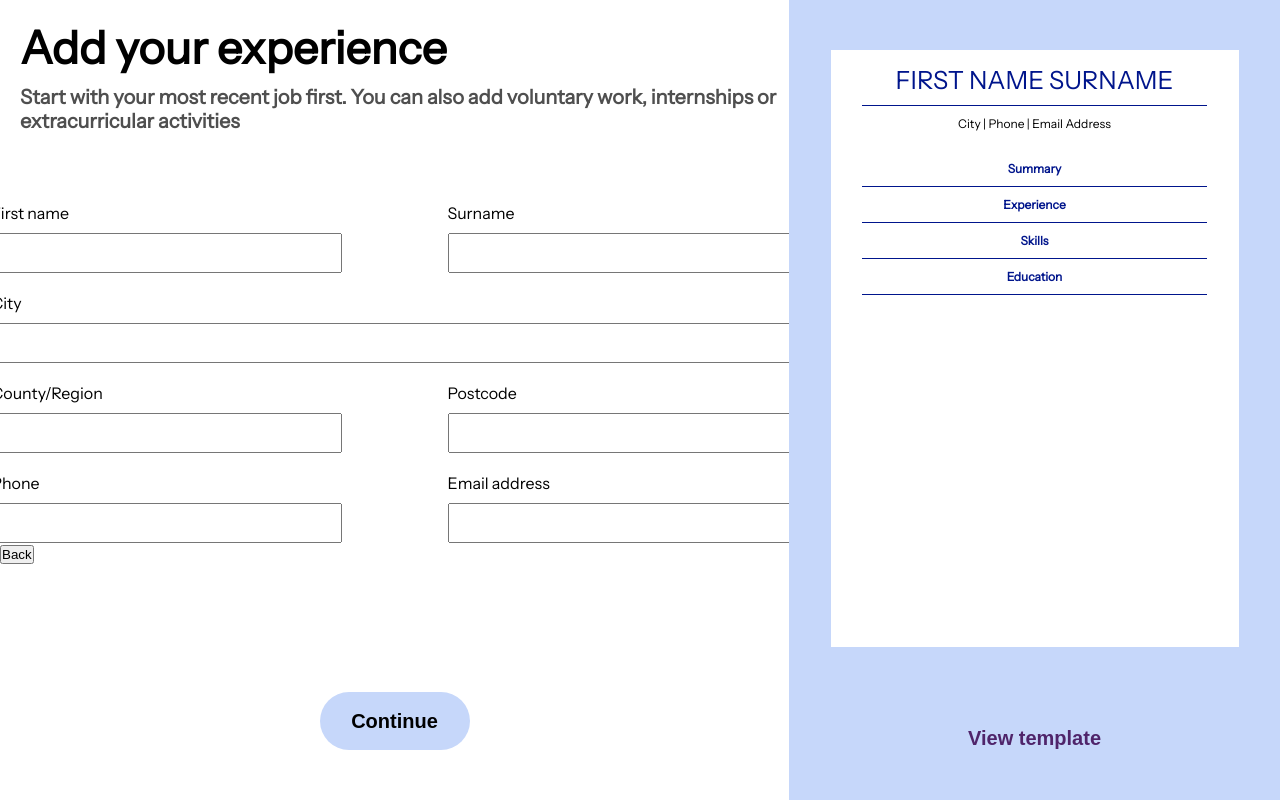
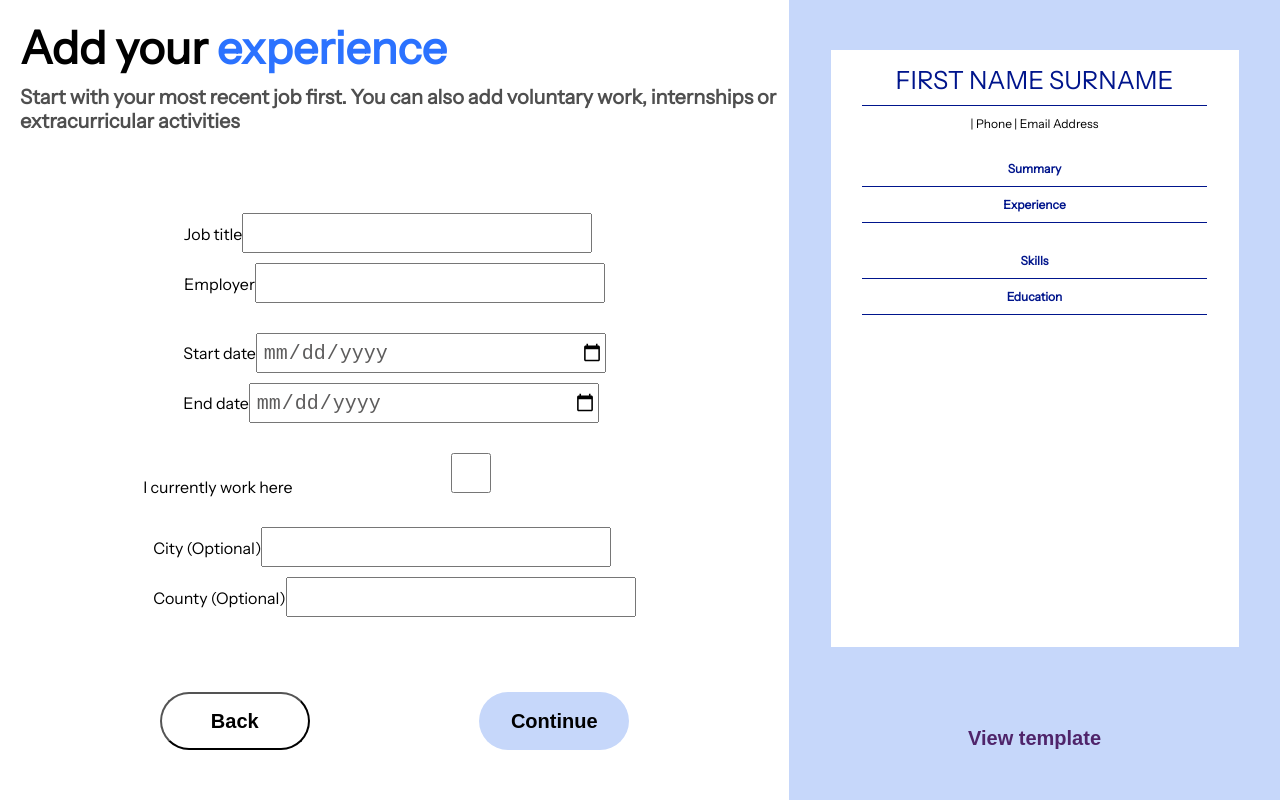
Before and after one commit to andchermeister/OP_CV_Application, a React (Vite) app in the folder cv-app/: page / in a window 1280 px wide. Both pictures are taken after a click on the button "Continue". Built offline with nearby package versions, Linux system fonts and the light colour scheme.

Commit message:
Created folders for forms components and styles. Added styling fixed to the buttons. Implemented form display change on pressing the button. Started to display experience form at CVPreview.

```diff
--- a/cv-app/src/App.jsx
+++ b/cv-app/src/App.jsx
@@ -2,11 +2,13 @@ import { useState } from "react";
 import "./App.css";
 import "./styles/CVPreview.css";
 import "./styles/Header.css";
-import "./styles/Form.css";
+import "./styles/forms/ContactForm.css";
+import "./styles/forms/ExperienceForm.css";
 import "./styles/Buttons.css";
 import "./components/Header.jsx";
 import Header from "./components/Header.jsx";
-import Form from "./components/Form.jsx";
+import ContactForm from "./components/forms/ContactForm.jsx";
+import ExperienceForm from "./components/forms/ExperienceForm.jsx";
 import Buttons from "./components/Buttons.jsx";
 import CVPreview from "./components/CVPreview.jsx";
 
@@ -30,6 +32,12 @@ function App() {
     postCode: "",
     phone: "",
     email: "",
+    jobTitle: "",
+    empoyer: "",
+    startDate: "",
+    endDate: "",
+    cityOfWork: "",
+    countyOfWork: "",
   });
 
   const [pageIndex, setPageIndex] = useState(0);
@@ -38,7 +46,8 @@ function App() {
     <div className="App">
       <div>
         <Header page={page} />
-        <Form setFormData={setFormData} />
+        {page === "contact" && <ContactForm setFormData={setFormData} />}
+        {page === "experience" && <ExperienceForm setFormData={setFormData} />}
         <Buttons
           pageIndex={pageIndex}
           pages={pages}
--- a/cv-app/src/components/Buttons.jsx
+++ b/cv-app/src/components/Buttons.jsx
@@ -19,7 +19,16 @@ function Buttons({ pageIndex, pages, setPage, setPageIndex }) {
         </button>
       )}
       {pageIndex !== pages.length - 1 && (
-        <button onClick={next} id="conitnue-btn">
+        <button
+          onClick={next}
+          id="conitnue-btn"
+          style={{
+            left:
+              pageIndex === 0
+                ? "calc((100vw - 491px - 150px) / 2)"
+                : "calc((100vw - 491px - 150px) * 0.75)",
+          }}
+        >
           Continue
         </button>
       )}
--- a/cv-app/src/components/CVPreview.jsx
+++ b/cv-app/src/components/CVPreview.jsx
@@ -7,9 +7,9 @@ function CVPreview({ formData }) {
         </h1>
         <div className="separator-A4"></div>
         <div id="phone-number-email-A4">
-          {formData.city || "City"}
-          {formData.countyRegion || ""}
-          {formData.postCode || ""} | {formData.phone || "Phone"} |{" "}
+          {formData.city + " " || "City"}
+          {formData.countyRegion + " " || ""}
+          {formData.postCode + " " || ""} | {formData.phone || "Phone"} |{" "}
           {formData.email || "Email Address"}
         </div>
         <div id="h6-section">
@@ -21,6 +21,21 @@ function CVPreview({ formData }) {
             Experience
           </h6>
           <div className="separator-A4"></div>
+          <div>
+            {formData.jobTitle && <div>{formData.jobTitle}</div>}
+            {formData.empoyer && <div>{formData.empoyer}</div>}
+          </div>
+          <div>
+            {formData.startDate && (
+              <div>
+                {formData.endDate
+                  ? formData.startDate + " to " + formData.endDate
+                  : formData.startDate + " to current"}
+              </div>
+            )}
+            {formData.cityOfWork ? formData.cityOfWork : ""}
+            {formData.countyOfWork ? ", " + formData.countyOfWork : ""}
+          </div>
           <h6 id="skills-A4" className="h6-info">
             Skills
           </h6>
--- a/cv-app/src/components/Header.jsx
+++ b/cv-app/src/components/Header.jsx
@@ -34,7 +34,7 @@ function Header({ page }) {
   const titleNSubTitle = getTitleNSubTitle();
   const isArray = Array.isArray(titleNSubTitle);
 
-  const keywords = ["contact", "information"];
+  const keywords = ["contact", "information", "experience"];
 
   const renderTitle = (title) => {
     return title.split(" ").map((word, idx) =>
--- a/cv-app/src/components/Form.jsx
+++ b/cv-app/src/components/forms/ContactForm.jsx
@@ -1,4 +1,4 @@
-function Form({ setFormData }) {
+function ContactForm({ setFormData }) {
   const handleChange = (e) => {
     const { name, value } = e.target;
     setFormData((prev) => ({
@@ -8,7 +8,7 @@ function Form({ setFormData }) {
   };
   return (
     <>
-      <form action="" id="contact-form">
+      <form id="contact-form">
         <div id="first-name-and-surname">
           <div className="contact-form">
             <label htmlFor="firstName">First name</label>
@@ -90,4 +90,4 @@ function Form({ setFormData }) {
   );
 }
 
-export default Form;
+export default ContactForm;
--- /dev/null
+++ b/cv-app/src/components/forms/ExperienceForm.jsx
@@ -0,0 +1,85 @@
+function ExperienceForm({ setFormData }) {
+  const handleChange = (e) => {
+    const { name, value } = e.target;
+    setFormData((prev) => ({
+      ...prev,
+      [name]: value,
+    }));
+  };
+  return (
+    <>
+      <form id="contact-form">
+        <div id="job-title-and-empoyer">
+          <div className="experience-form">
+            <label htmlFor="jobTitle">Job title</label>
+            <input
+              type="text"
+              name="jobTitle"
+              id="jobTitle"
+              required
+              onChange={handleChange}
+            />
+          </div>
+          <div className="experience-form">
+            <label htmlFor="empoyer">Employer</label>
+            <input
+              type="text"
+              name="empoyer"
+              id="empoyer"
+              required
+              onChange={handleChange}
+            />
+          </div>
+        </div>
+        <div id="start-date-and-end-date">
+          <div className="experience-form">
+            <label htmlFor="startDate">Start date</label>
+            <input
+              type="date"
+              name="startDate"
+              id="startDate"
+              required
+              onChange={handleChange}
+            />
+          </div>
+          <div className="experience-form">
+            <label htmlFor="endDate">End date</label>
+            <input
+              type="date"
+              name="endDate"
+              id="endDate"
+              required
+              onChange={handleChange}
+            />
+          </div>
+        </div>
+        <div className="experience-form">
+          <label htmlFor="currentlyWork">I currently work here </label>
+          <input type="checkbox" name="currentCheckbox" id="currentCheckbox" />
+        </div>
+        <div id="city-and-county">
+          <div className="experience-form">
+            <label htmlFor="cityOfWork">City (Optional)</label>
+            <input
+              type="text"
+              name="cityOfWork"
+              id="cityOfWork"
+              onChange={handleChange}
+            />
+          </div>
+          <div className="experience-form">
+            <label htmlFor="countyOfWork">County (Optional)</label>
+            <input
+              type="text"
+              name="countyOfWork"
+              id="countyOfWork"
+              onChange={handleChange}
+            />
+          </div>
+        </div>
+      </form>
+    </>
+  );
+}
+
+export default ExperienceForm;
--- a/cv-app/src/styles/Buttons.css
+++ b/cv-app/src/styles/Buttons.css
@@ -1,12 +1,21 @@
-#conitnue-btn {
+#conitnue-btn,
+#back-btn {
   position: absolute;
   width: 150px;
   height: 58px;
   font-size: 20px;
   font-weight: 600;
+  border-radius: 30px;
+  bottom: 50px;
+}
+
+#conitnue-btn {
   border: none;
   background-color: #c6d7fa;
-  border-radius: 30px;
-  left: calc((100vw - 491px - 150px) / 2);
-  bottom: 50px;
+  left: calc((100vw - 491px - 150px) * 0.75);
 }
+
+#back-btn {
+  background-color: white;
+  left: calc((100vw - 491px - 150px) * 0.25);
+}
```
Also changed, not shown: cv-app/src/styles/forms/ContactForm.css (renamed from cv-app/src/styles/Form.css), cv-app/src/styles/forms/ExperienceForm.css (added).
